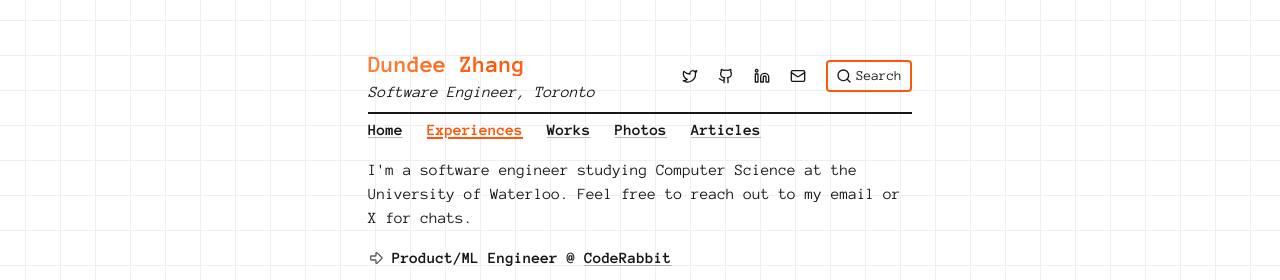
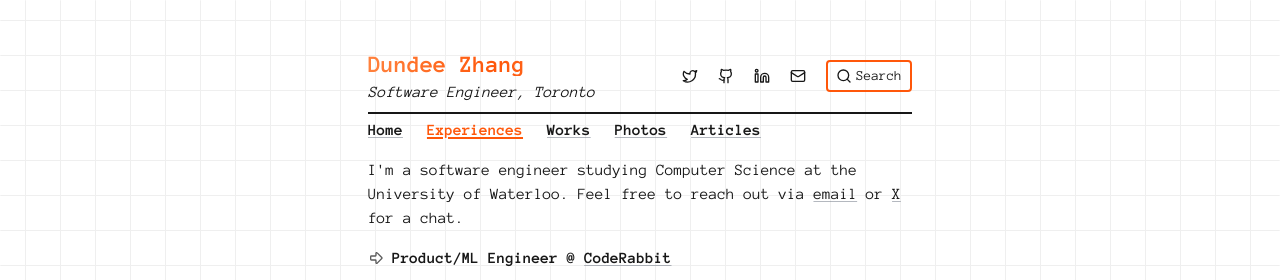
Before and after one commit to dundeezhang/dundeezhangv5, a Next.js app: page /experiences in a window 1280 px wide. Shown: the top 280 px of the page. Built offline with nearby package versions, Linux system fonts and the light colour scheme.

Commit message:
Address CodeRabbit review feedback

```diff
--- a/src/components/experiences/blurb.tsx
+++ b/src/components/experiences/blurb.tsx
@@ -1,4 +1,5 @@
 import Paragraph from "@/ui/paragraph";
+import Link from "next/link";
 
 export function ExperienceBlurb() {
   return (
@@ -6,8 +7,12 @@ export function ExperienceBlurb() {
       <div className="space-y-4">
         <Paragraph>
           I&apos;m a software engineer studying Computer Science at the
-          University of Waterloo. Feel free to reach out to my email or X for
-          chats.
+          University of Waterloo. Feel free to reach out via{" "}
+          <Link href="mailto:dh2zhang@uwaterloo.ca">email</Link> or{" "}
+          <Link href="https://x.com/dundeez" target="_blank">
+            X
+          </Link>{" "}
+          for a chat.
         </Paragraph>
       </div>
     </div>
--- a/src/components/experiences/experiences.tsx
+++ b/src/components/experiences/experiences.tsx
@@ -6,12 +6,12 @@ export function ExperienceList() {
     <div className="max-w-xl mx-auto my-4 px-4 home-page-content">
       <CustomList>
         <CustomListItem>
-          <p className="font-bold">
+          <strong>
             Product/ML Engineer @{" "}
             <Link href="https://coderabbit.ai" target="_blank">
               CodeRabbit
             </Link>
-          </p>
+          </strong>
         </CustomListItem>
         <CustomListItem isSubItem>
           <strong>AI evaluation:</strong> Built a framework across 100+
@@ -48,12 +48,12 @@ export function ExperienceList() {
         <li aria-hidden className="h-2" />
 
         <CustomListItem>
-          <p className="font-bold">
+          <strong>
             Software Developer @{" "}
             <Link href="https://airfairness.com" target="_blank">
               airfairness
             </Link>
-          </p>
+          </strong>
         </CustomListItem>
         <CustomListItem isSubItem>
           <strong>Claims architecture:</strong> Redesigned claims processing to
@@ -76,12 +76,12 @@ export function ExperienceList() {
         <li aria-hidden className="h-2" />
 
         <CustomListItem>
-          <p className="font-bold">
+          <strong>
             President + Advisor @{" "}
             <Link href="https://csclub.uwaterloo.ca" target="_blank">
               UW Computer Science Club
             </Link>
-          </p>
+          </strong>
         </CustomListItem>
         <CustomListItem isSubItem>
           Led 70+ students across technical events and club operations while
@@ -91,12 +91,12 @@ export function ExperienceList() {
         <li aria-hidden className="h-2" />
 
         <CustomListItem>
-          <p className="font-bold">
+          <strong>
             Director + Council Representative @{" "}
             <Link href="https://mathsoc.uwaterloo.ca" target="_blank">
               UW Mathematics Society
             </Link>
-          </p>
+          </strong>
         </CustomListItem>
         <CustomListItem isSubItem>
           Represented students in society governance and council.
--- a/src/data/articles.json
+++ b/src/data/articles.json
@@ -3,14 +3,14 @@
     "title": "Evaluate AI Models for Your Needs",
     "date": "January 24, 2026",
     "subject": "Technology",
-    "wordCount": 826,
+    "wordCount": 806,
     "filename": "evaluating-genai-models.md"
   },
   {
     "title": "Finding Your First Internship as a Waterloo Freshman",
     "date": "January 21, 2026",
     "subject": "Career",
-    "wordCount": 739,
+    "wordCount": 745,
     "filename": "first-internship.md"
   }
 ]
--- a/src/data/articles/evaluating-genai-models.md
+++ b/src/data/articles/evaluating-genai-models.md
@@ -16,15 +16,15 @@ Think of a benchmark as a map legend that explains part of the terrain. You stil
 
 Frontier models can handle demanding prompts with broad context. Smaller open models can offer more control at a lower operating cost and still succeed when they fit the task.
 
-At the time this article was written, Claude models were especially strong at coding evaluations. GPT models often stood out in areas that relied on broad knowledge. Those results gave teams a useful shortlist. They could never make the final choice for every workflow.
+In my own testing before January 24, 2026, Claude models often produced the strongest results for coding workflows. GPT models often handled broad-knowledge prompts well. I used those observations to build a shortlist, then tested each workflow directly.
 
 Start by defining what success looks like in your setting. A support assistant needs consistent answers grounded in company policy. A code review agent needs to understand changes across files while respecting local conventions. These systems face different failure modes, even when both use the same underlying model.
 
 ## Coding Makes the Tradeoffs Visible
 
-Coding became one of the clearest commercial uses for generative AI during 2025. Product teams could see the value quickly because generated changes were easy to inspect, while model differences became obvious across real repositories.
+Coding made model tradeoffs easy to see in my work during 2025. Generated changes were easy to inspect across real repositories.
 
-When Gemini 3 Pro arrived in late 2025, its model card showed strong results across major evaluations. Claude remained ahead on SWE-bench Verified and pushed coding performance further with Opus 4.5.
+Late-2025 releases from Gemini and Claude changed the public benchmark picture again. The pace of those shifts reinforced a simple lesson: public rankings age quickly. Retest models with your own workload.
 
 That history matters if your workflow involves editing a large codebase. It carries much less weight for a legal research assistant. A model tuned for code may be a poor fit for document review. A compact model may be ideal for routing support tickets.
 
--- a/src/data/articles/first-internship.md
+++ b/src/data/articles/first-internship.md
@@ -4,10 +4,9 @@ January 21, 2026
 
 ## Context on Waterloo
 
-Waterloo's co-op system gives students two years of professional experience within a five-year degree. That schedule depends on two habits:
+Waterloo's co-op schedule varies by program. Co-op commonly begins in second year, while some programs start in first year. Students may complete between four and six work terms.
 
-1. Begin work terms during first year.
-2. Keep moving between school and co-op terms.
+Check your program's sequence, then prepare well before your first scheduled work term.
 
 The first search can feel strange because employers ask for experience during the process meant to help you gain it. I learned that the way through is to create evidence early and make sure people see it.
 
```
